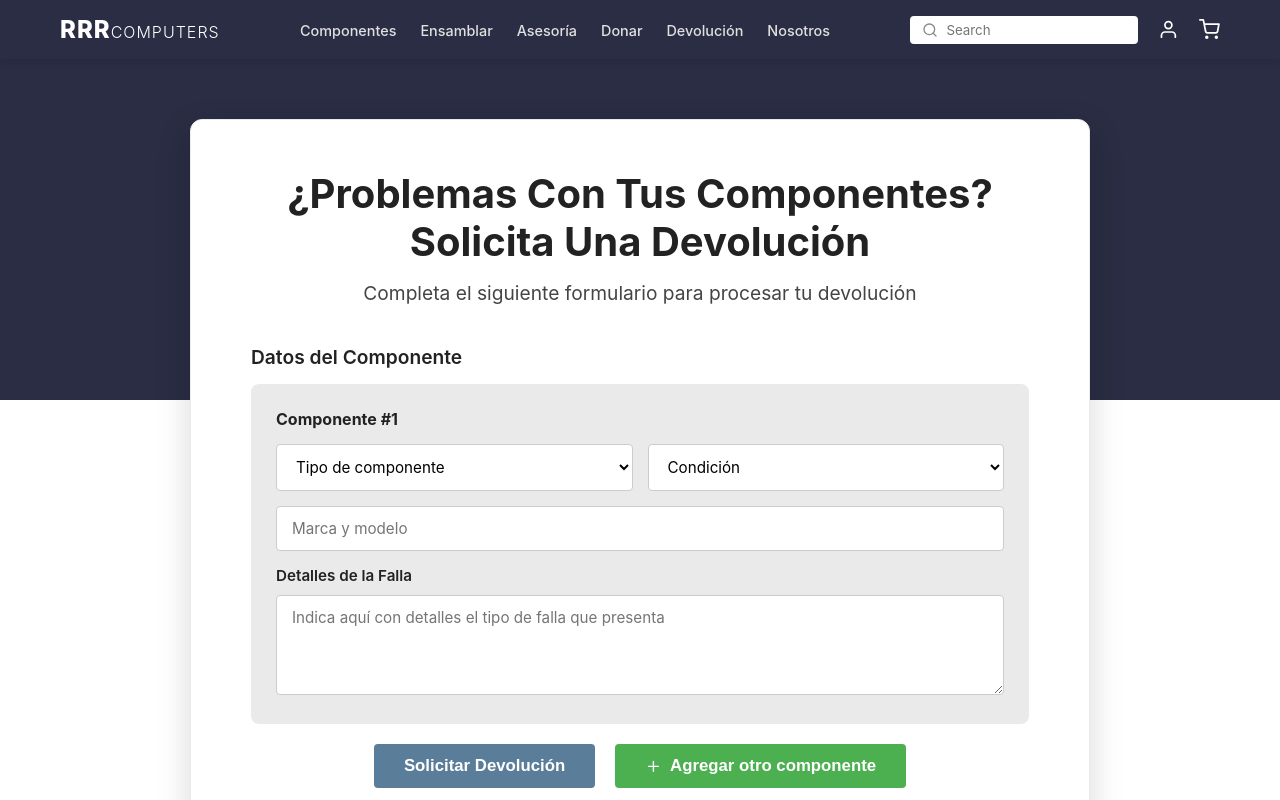
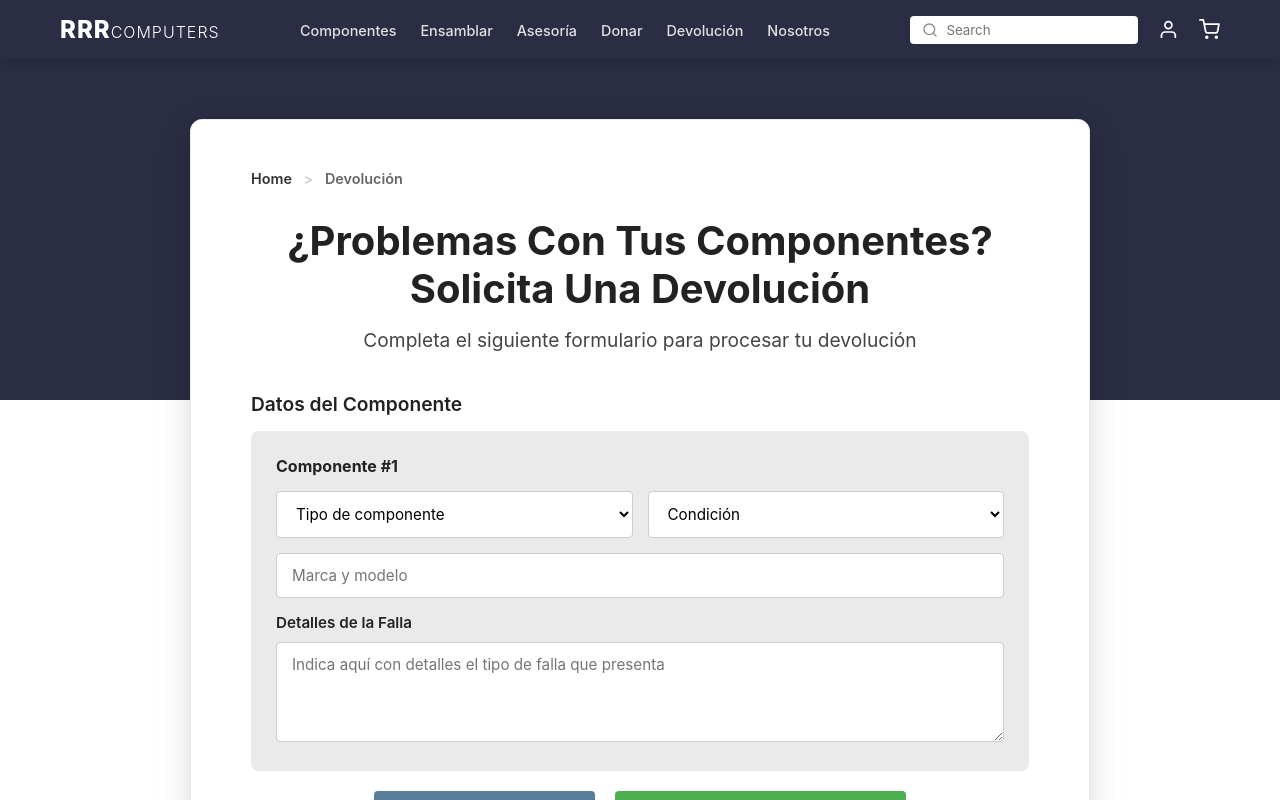
Before and after one commit to AleexCh08/rrr-computers, a React (Vite) app in the folder frontend/: page /devolucion in a window 1280 px wide. Shown: the top 800 px of the page. Built offline with nearby package versions, Linux system fonts and the light colour scheme.

Commit message:
breadcrumb agregado

```diff
--- a/frontend/src/pages/Returns.jsx
+++ b/frontend/src/pages/Returns.jsx
@@ -1,4 +1,5 @@
 import { motion } from 'framer-motion';
+import { Link } from 'react-router-dom';
 import Navbar from '../components/layout/Navbar';
 import Footer from '../components/layout/Footer';
 import ReturnForm from '../components/returns/ReturnForm';
@@ -25,6 +26,10 @@ export default function Returns() {
             border: '1px solid #eaeaea'
           }}
         >
+            <div style={{ fontSize: '0.9rem', marginBottom: '30px', color: '#666', fontWeight: '600' }}>
+                <Link to="/" style={{ color: '#333' }}>Home</Link> <span style={{ margin: '0 8px', color: '#ccc' }}>&gt;</span> Devolución
+            </div>
+
           <div style={{ textAlign: 'center', marginBottom: '40px' }}>
             <h1 style={{ fontSize: '2.5rem', marginBottom: '15px', color: 'var(--text-dark)', lineHeight: '1.2' }}>
               ¿Problemas Con Tus Componentes?<br />Solicita Una Devolución
```
